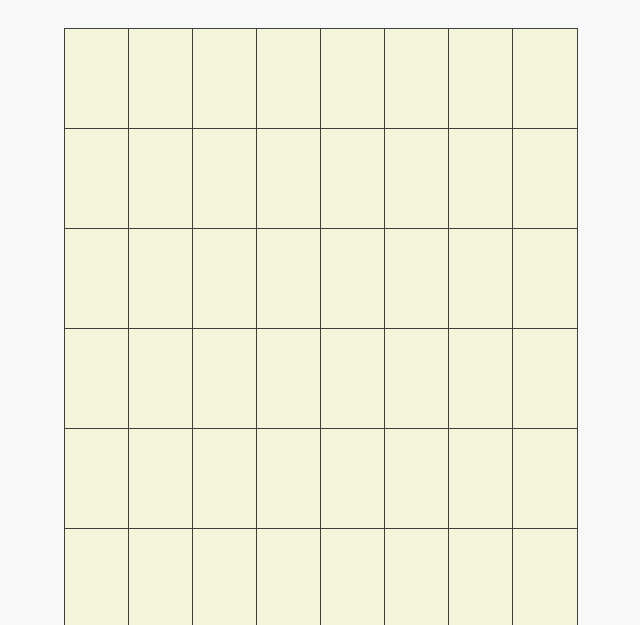
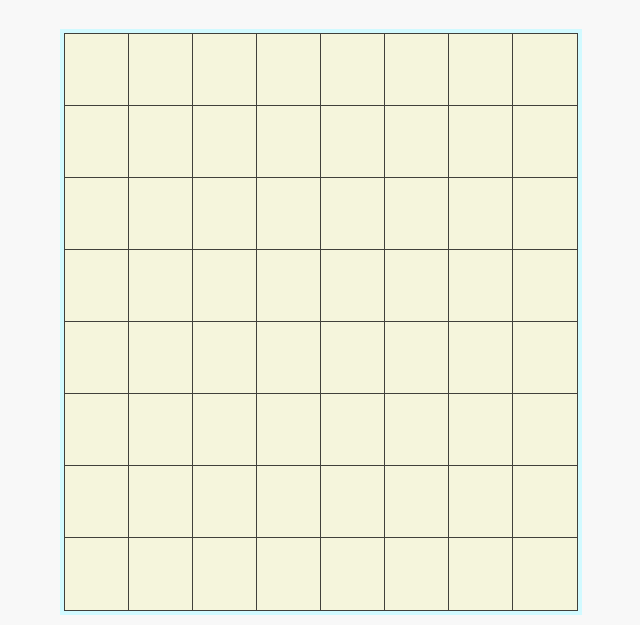
Before and after one commit to aaronsts/etch-a-sketch, a plain HTML site: page index.html in a window 1280 px wide. Both pictures are taken after a click on the button "Start to sketch!". Shown: the part 171-796 px from the top of the page, without its empty margins (319-959 px from the left). Drawn offline with Linux system fonts and the light colour scheme; a web font is replaced by a local one.

Commit message:
adjusted CSS

```diff
--- a/main.css
+++ b/main.css
@@ -1,11 +1,12 @@
 body {
     margin: 0;
     padding: 0;
+    height: 100vh;
     background-color: #f8f8f8;
 }
 .container {
-    width: 40%;
-    height: 100%;
+    width: 50%;
+    height: 90vh;
     text-align: center;
     align-items: center;
     margin: 0 auto;
@@ -14,10 +15,13 @@ body {
 .grid-container {
     display: grid;
     place-items: center;
-    width: 100%;
-    grid-template-columns: repeat(8, 12.5%);
-    grid-template-rows: repeat(8, 100px);
+    width: 80%;
+    height: 80%;
+    margin: 0 auto;
+    grid-template-columns: repeat(8, auto);
+    grid-template-rows: repeat(8, auto);
     background-color: rgb(255, 255, 255);
+    border: 5px solid #d1faff;
 }
 
 .grid-item {
```
